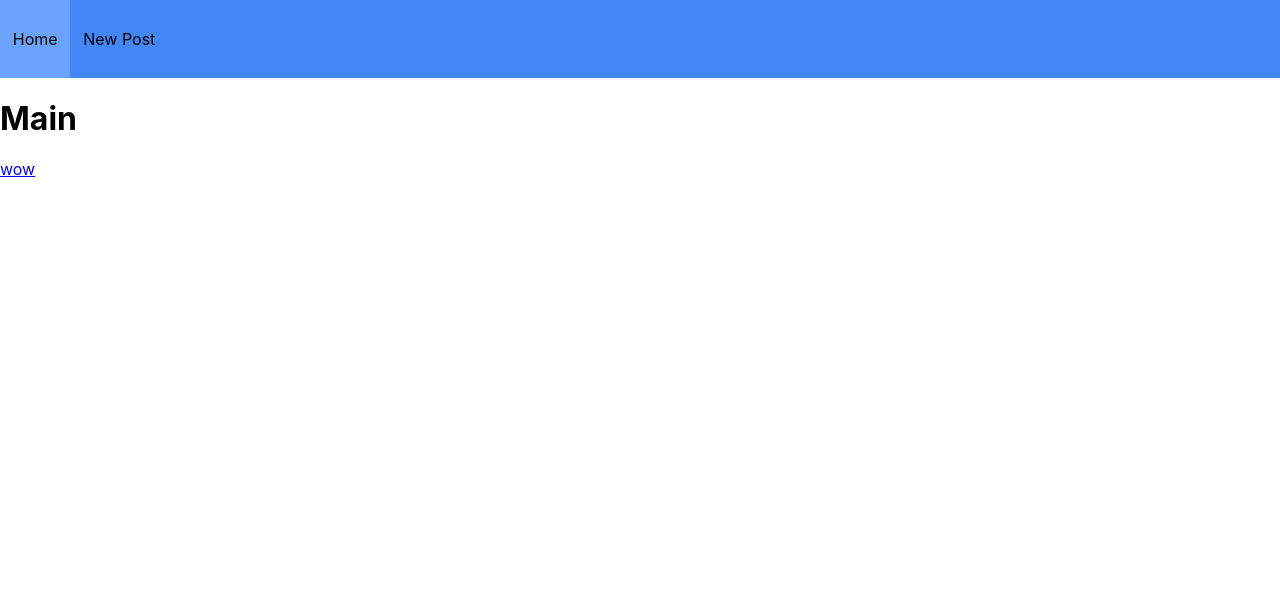
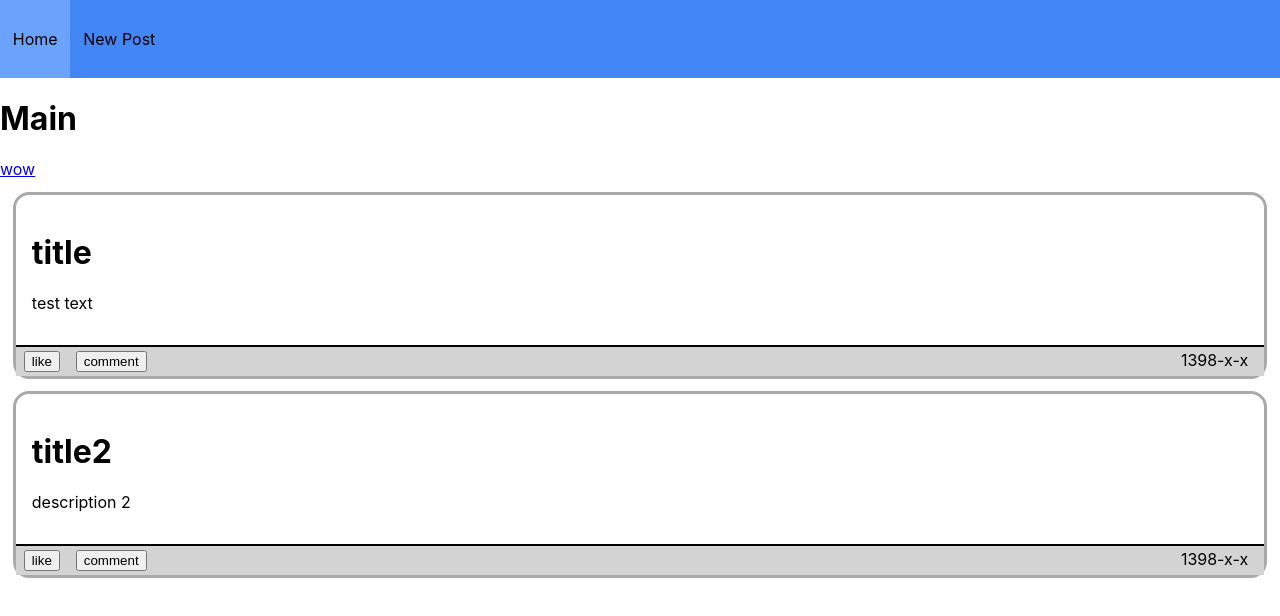
Before and after one commit to fshahinfar1/LongPollingService, a React (Create React App) app in the folder src/front/long-polling/: page / in a window 1280 px wide. Shown: the top 616 px of the page. Built offline with nearby package versions, Linux system fonts and the light colour scheme.

Commit message:
Add some component for showing feeds

```diff
--- a/src/front/long-polling/src/App.css
+++ b/src/front/long-polling/src/App.css
@@ -1,6 +1,7 @@
 body {
 }
 
+/*form*/
 .admin-form {
 	display: flex;
 	flex-direction: column;
@@ -45,6 +46,7 @@ body {
 	align-self: center;
 }
 
+/*navbar*/
 .navbar-container {
 	display: block;
 	left: 0;
@@ -69,3 +71,40 @@ body {
 .navbar-button:active {
 	background-color: #90a9d1;
 }
+
+/*fancy button*/
+.fancy-button-container {
+	display: inline-block;
+	margin-left: 0.5em;
+	margin-right: 0.5em;
+	margin-top: 0.2em;
+	margin-bottom: 0.2em;
+}
+
+/*feed*/
+.feed-container {
+	border: 3px solid darkgray;
+	border-radius: 1em;
+	margin: 1%;
+}
+
+.feed-content {
+	padding: 1em;
+}
+
+.feed-footer {
+	width: 100%;
+	height: 100%;
+	border-top: 2px solid black;
+	background-color: lightgray;
+}
+
+.feed-date {
+	display: inline-block;
+	float: right;
+	margin-right: 1em;
+	margin-left: 1em;
+	margin-bottom: 0.2em;
+	margin-top: 0.2em;
+
+}
--- a/src/front/long-polling/src/App.js
+++ b/src/front/long-polling/src/App.js
@@ -5,13 +5,57 @@ import {Link} from 'react-router-dom';
 import './App.css';
 
 
+function FancyButton(props) {
+	return (
+		<div className="fancy-button-container">
+			<button onClick={props.onClick}>{props.value}</button>
+		</div>
+	);
+}
+
+function Feed(props) {
+	return (
+		<div className='feed-container'>
+			<div className='feed-content'>
+				<h1>{props.title}</h1>
+				<p>{props.description}</p>
+			</div>
+			<div className='feed-footer'>
+				<FancyButton value='like'/>
+				<FancyButton value='comment'/>
+				<p className='feed-date'>1398-x-x</p>
+			</div>
+		</div>
+	);
+}
+
 function App() {
+	const feeds = [{
+		id: 0,
+		title: 'title',
+		description: 'test text'
+	},{
+		id: 1,
+		title: 'title2',
+		description: 'description 2'
+	}];
+
+	const feed_objs = feeds.map(function (obj) {
+		return <Feed
+						key={obj.id}
+						title={obj.title}
+						description={obj.description}
+					/>
+	});
   return (
 		<div>
 			<NavBar/>
 			<main>
 				<h1>Main</h1>
 				<Link to="/new-feed">wow</Link>
+				<div>
+					{feed_objs}
+				</div>
 			</main>
 			<footer>
 			</footer>
```
